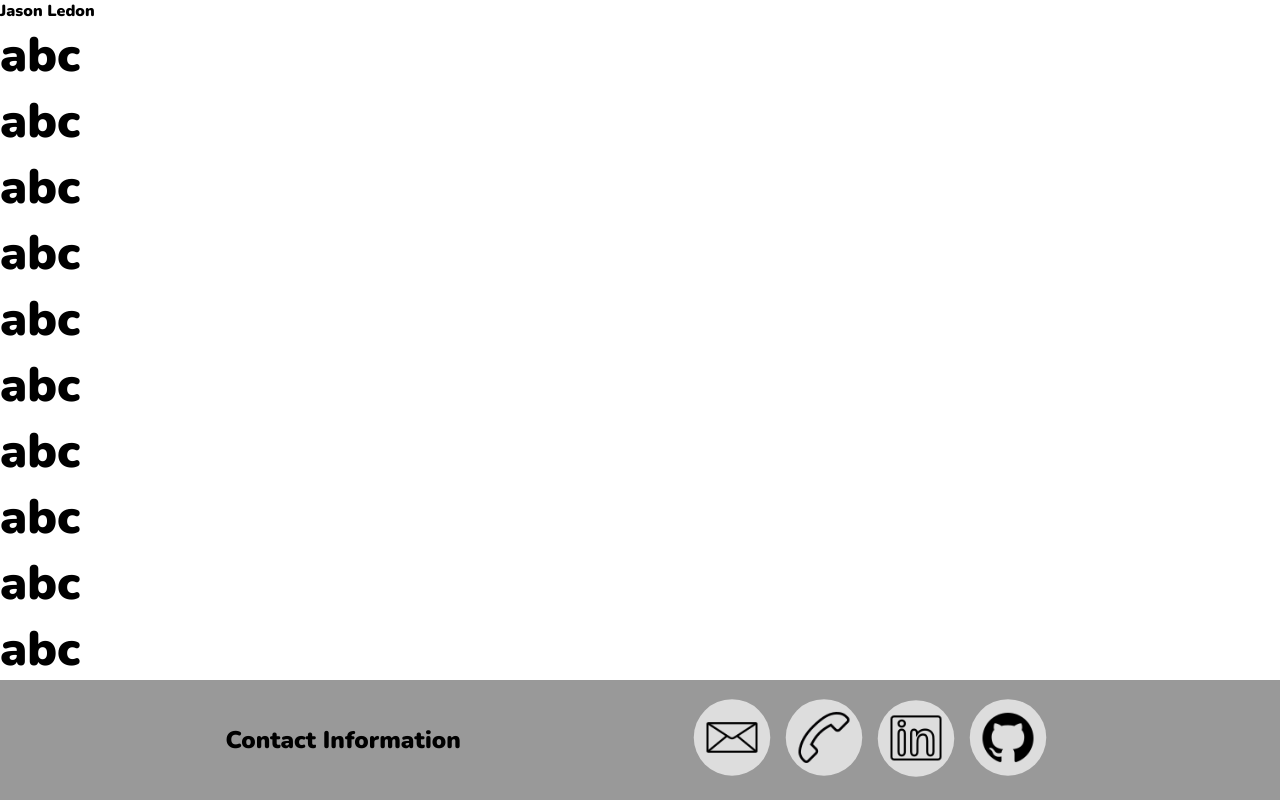
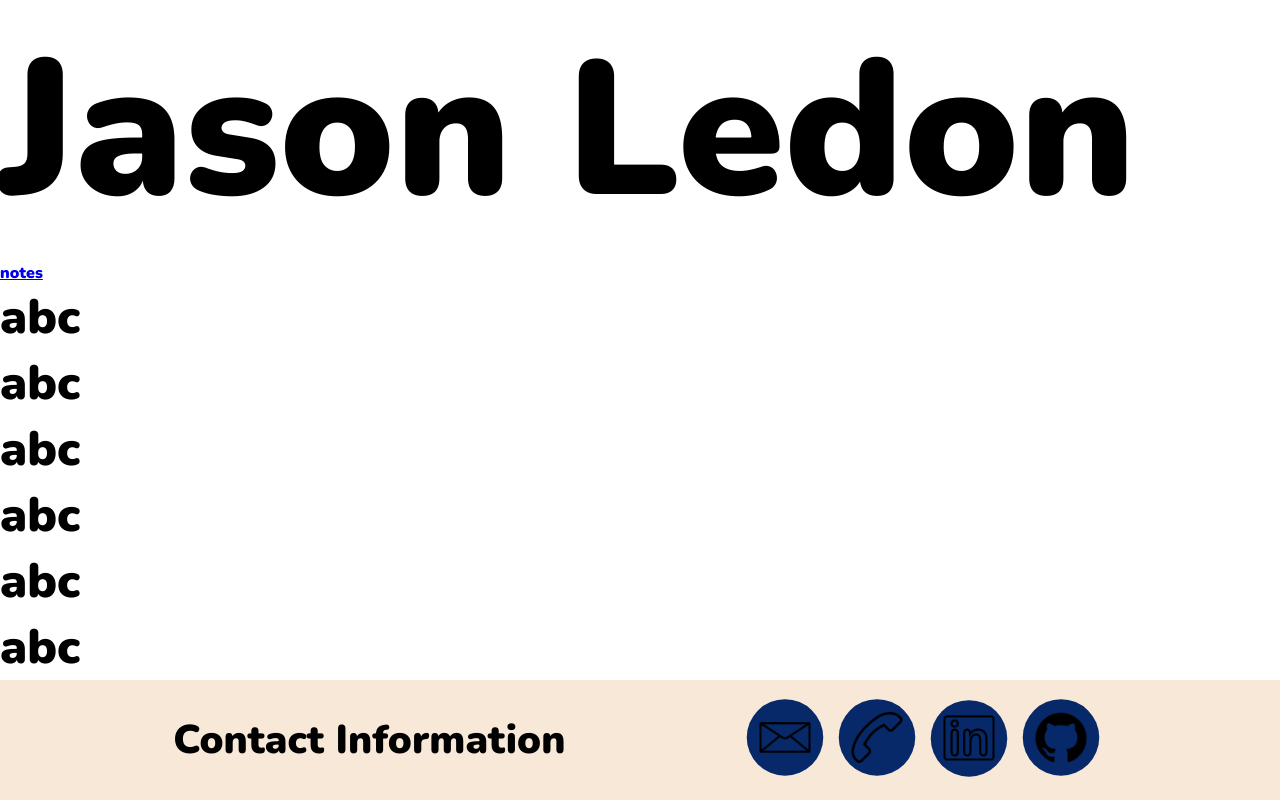
Before and after one commit to jtledon/jtledon.github.io, a plain HTML site: page index.html in a window 1280 px wide. Shown: the top 800 px of the page. Drawn offline with nearby package versions, Linux system fonts and the light colour scheme; some packages are replaced by stand-ins of ours; a script that the page names is missing.

Commit message:
cant get an image to dispay as the background for text

```diff
--- a/index.html
+++ b/index.html
@@ -18,7 +18,9 @@
 </head>
 <body>
 	<section class="header">
-		Jason Ledon
+		<h1>Jason Ledon</h1>
+		<a href="notes.html">notes</a>
+		<!-- <img src="images/twitter_banner_crop.jpeg" alt=""> -->
 	</section>
 
 	<!-- This is where I will include info for school and a link to a page on it -->
--- a/static/footer.css
+++ b/static/footer.css
@@ -21,6 +21,7 @@ li {
 
 .contact_info h2 {
     /* margin-bottom: 0.75em; */
+    font-size: 2.5em;
 }
 
 .wrapper {
@@ -72,7 +73,7 @@ li {
     transform: translate(-50%, -50%);
     padding: 150% 150% 0 0;
     border-radius: 50%;
-    background: #ddd;
+    background: #072969;
     z-index: -1; /* this wont work without having a position relative and absolute */
 }
 
@@ -160,7 +161,7 @@ body {
     bottom: 0;
     width: 100%;
     height: 120px;
-    background: #999;
+    background: #f7e8d8;
 }
 
 .blah {
--- a/static/header.css
+++ b/static/header.css
@@ -0,0 +1,34 @@
+/* .header {
+    display: flex;
+    flex-direction: column;
+    align-items: center;
+    align-content: center;
+    justify-content: center;
+    justify-items: center;
+    font-size: 10em;
+    background-image: url('images/twitter_banner_crop.jpeg');
+
+    background-image: url(demo.jpg);
+    background-repeat: repeat;
+    -webkit-background-clip: text;
+    background-clip: text;
+    -webkit-text-fill-color: transparent;
+    color: transparent;
+    margin-top: 200px;
+    font-size: 120px;
+    text-align: center;
+    font-weight: bold;
+    font-weight: 800;
+    -webkit-font-smoothing: antialiased;
+
+} */
+
+.header h1 {
+    color: black;
+    background: "test.jpg" no-repeat;
+    background-clip: text;
+    -webkit-background-clip: text;
+    /* -webkit-text-fill-color: transparent; */
+    font-size: 12em;
+    font-weight: 700;
+}
```
Also changed, not shown: notes.html (+15 -15 lines), images/twitter_banner_crop.jpg (added), test.jpg (renamed from images/twitter_banner_crop.jpeg).
